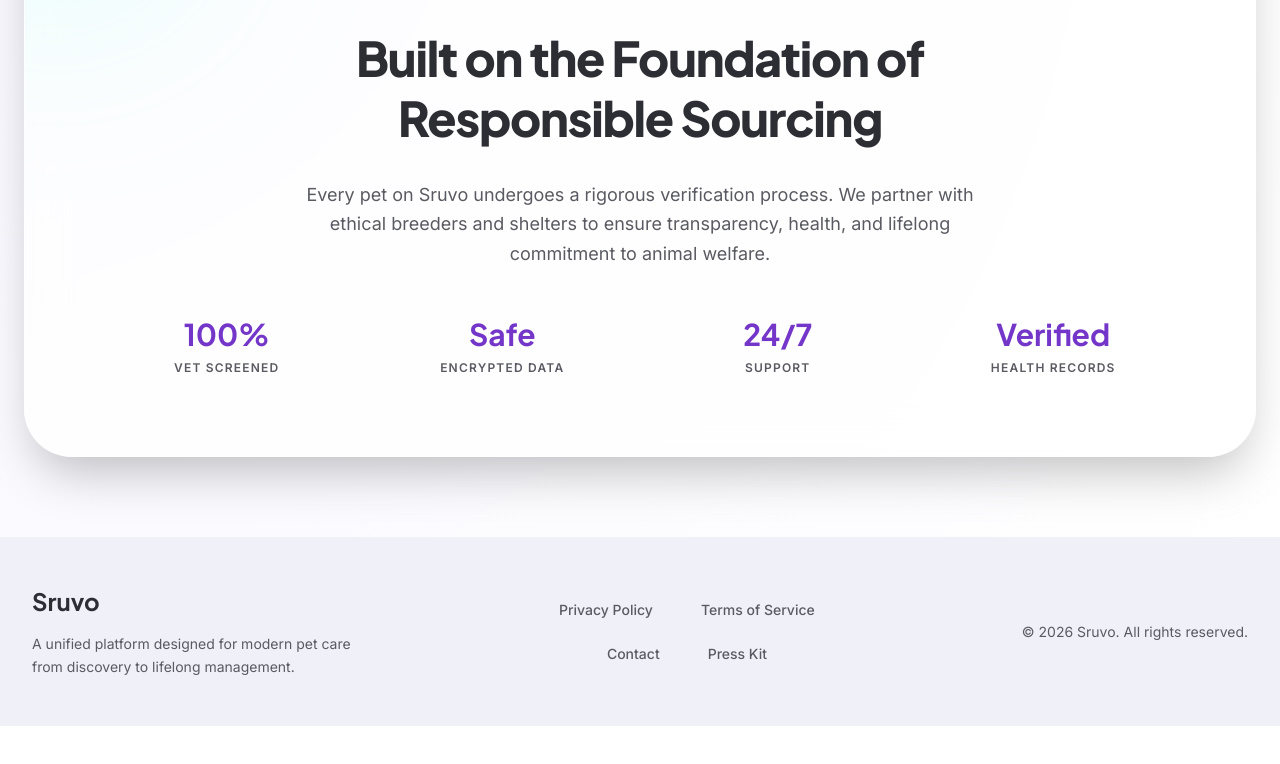
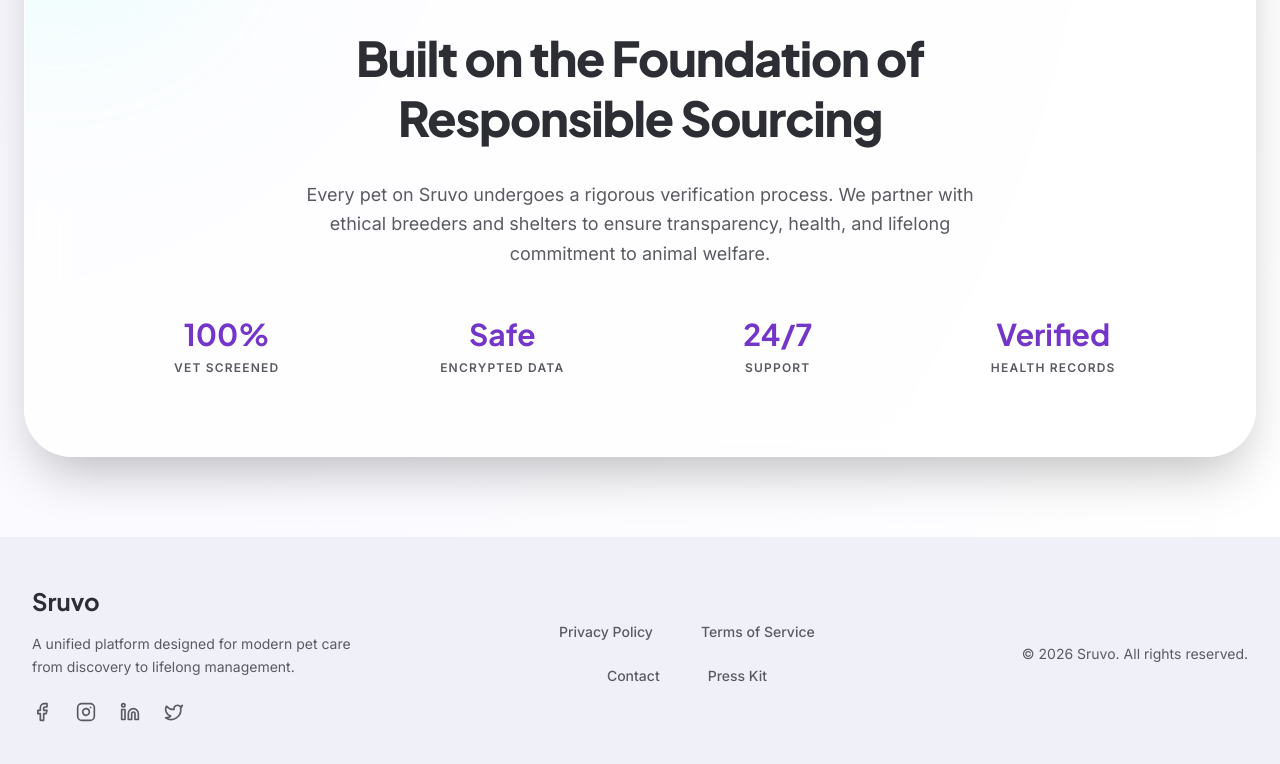
Before and after one commit to rijas0409/Sruvo-Riyajashan-, a React (Vite) app: page /press-kit in a window 1280 px wide. Shown: the part 4215-4979 px from the top of the page. Before the commit the page ends 4941 px from the top, so only its background shows below. Built offline with nearby package versions, Linux system fonts and the light colour scheme; no server answers.

Commit message:
feat(Footer): Add social media links
Integrates social media icons and links into the application's footer to enhance community engagement and brand visibility.

```diff
--- a/src/components/Footer.tsx
+++ b/src/components/Footer.tsx
@@ -4,6 +4,7 @@
  */
 
 import { Link } from "react-router-dom";
+import { Facebook, Instagram, Linkedin, Twitter } from "lucide-react";
 
 export default function Footer() {
   return (
@@ -14,6 +15,20 @@ export default function Footer() {
           <p className="text-sm leading-relaxed text-on-surface-variant max-w-xs text-center md:text-left">
             A unified platform designed for modern pet care from discovery to lifelong management.
           </p>
+          <div className="flex justify-center md:justify-start gap-6 mt-2">
+            <a href="https://www.facebook.com/Sruvo/" target="_blank" rel="noopener noreferrer" className="text-on-surface-variant hover:text-[#1877F2] transition-colors">
+              <Facebook className="w-5 h-5" />
+            </a>
+            <a href="https://www.instagram.com/thesruvo" target="_blank" rel="noopener noreferrer" className="text-on-surface-variant hover:text-[#E4405F] transition-colors">
+              <Instagram className="w-5 h-5" />
+            </a>
+            <a href="https://www.linkedin.com/company/sruvo" target="_blank" rel="noopener noreferrer" className="text-on-surface-variant hover:text-[#0A66C2] transition-colors">
+              <Linkedin className="w-5 h-5" />
+            </a>
+            <a href="https://x.com/Thesruvo" target="_blank" rel="noopener noreferrer" className="text-on-surface-variant hover:text-black transition-colors">
+              <Twitter className="w-5 h-5" />
+            </a>
+          </div>
         </div>
         <div className="flex flex-col items-center gap-6 py-2">
           <div className="flex justify-center gap-8 md:gap-12">
```
